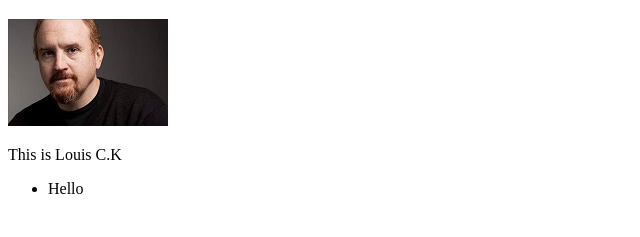
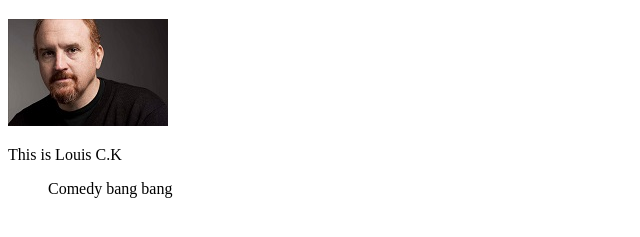
Before and after one commit to xxboboscarrowxx/xxboboscarrowxx.github.io, a plain HTML site: page mainpage.html in a window 1280 px wide. Shown: the part 149-386 px from the top of the page, without its empty margins (0-640 px from the left). Drawn offline with Linux system fonts and the light colour scheme.

Commit message:
Good plan to rename it

```diff
--- a/website1.html
+++ b/mainpage.html
@@ -25,7 +25,7 @@
 
 <ul>
 
-	<li>Hello</li>
+	<p>Comedy bang bang</p>
 
 <ul/>
 
```
